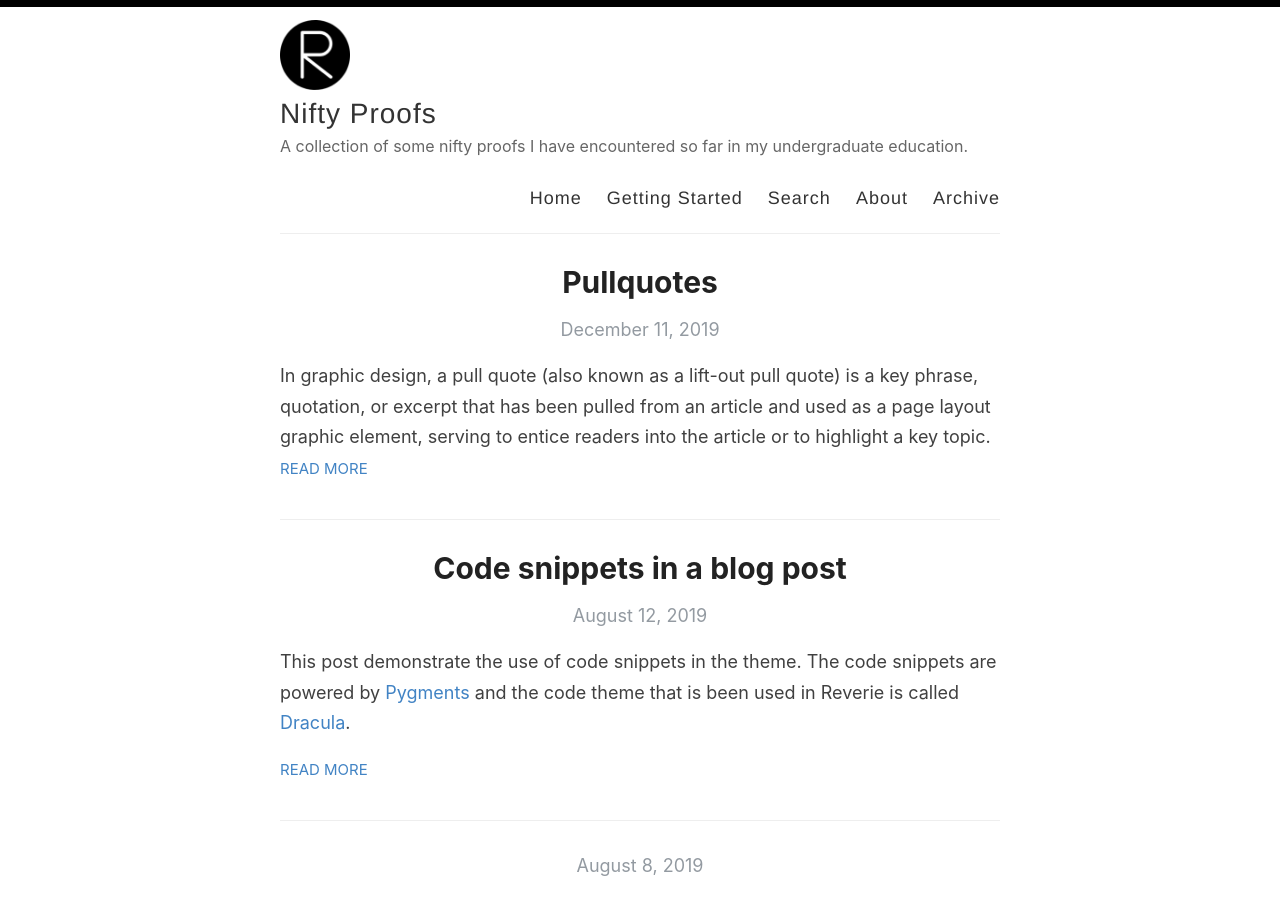
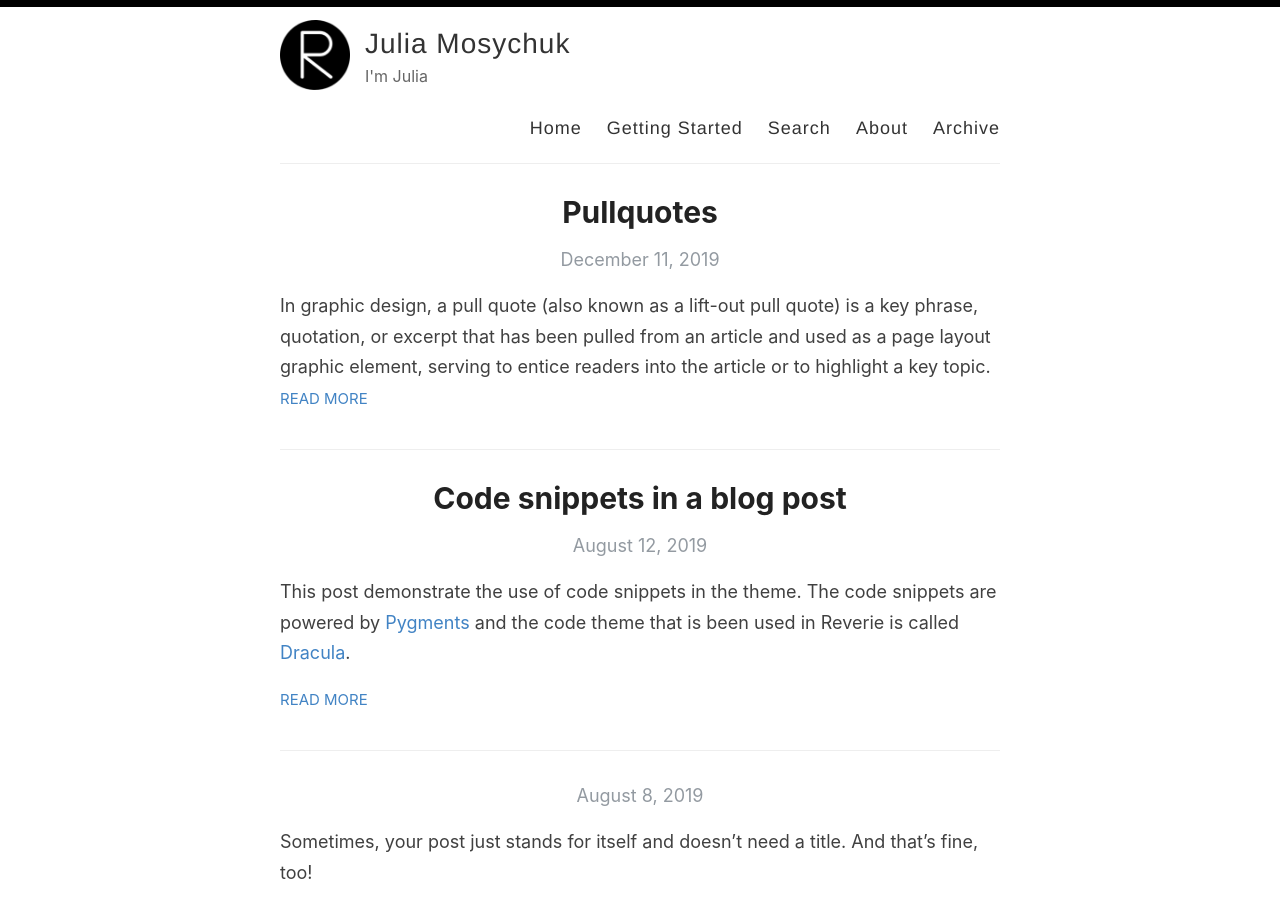
Before and after one commit to juliamosychuk/juliamosychuk.github.io, a Jekyll site: the page built from index.html, in a window 1280 px wide and 900 px high. Built offline with Jekyll 4.4.1, drawn with Linux system fonts in a browser that asks for light colours; the list of posts is cut into pages by our own code.

Commit message:
Update _config.yml

```diff
--- a/_config.yml
+++ b/_config.yml
@@ -3,13 +3,13 @@
 #
 
 # Name of your site (displayed in the header)
-name: Nifty Proofs
+name: Julia Mosychuk
 
 # Name of the author
 author: Julia Mosychuk
 
 # Short bio or description (displayed in the header)
-description: A collection of some nifty proofs I have encountered so far in my undergraduate education.
+description: I'm Julia
 
 # URL of your avatar or profile pic (you could use your GitHub profile pic)
 avatar: /images/reverie.png
```
